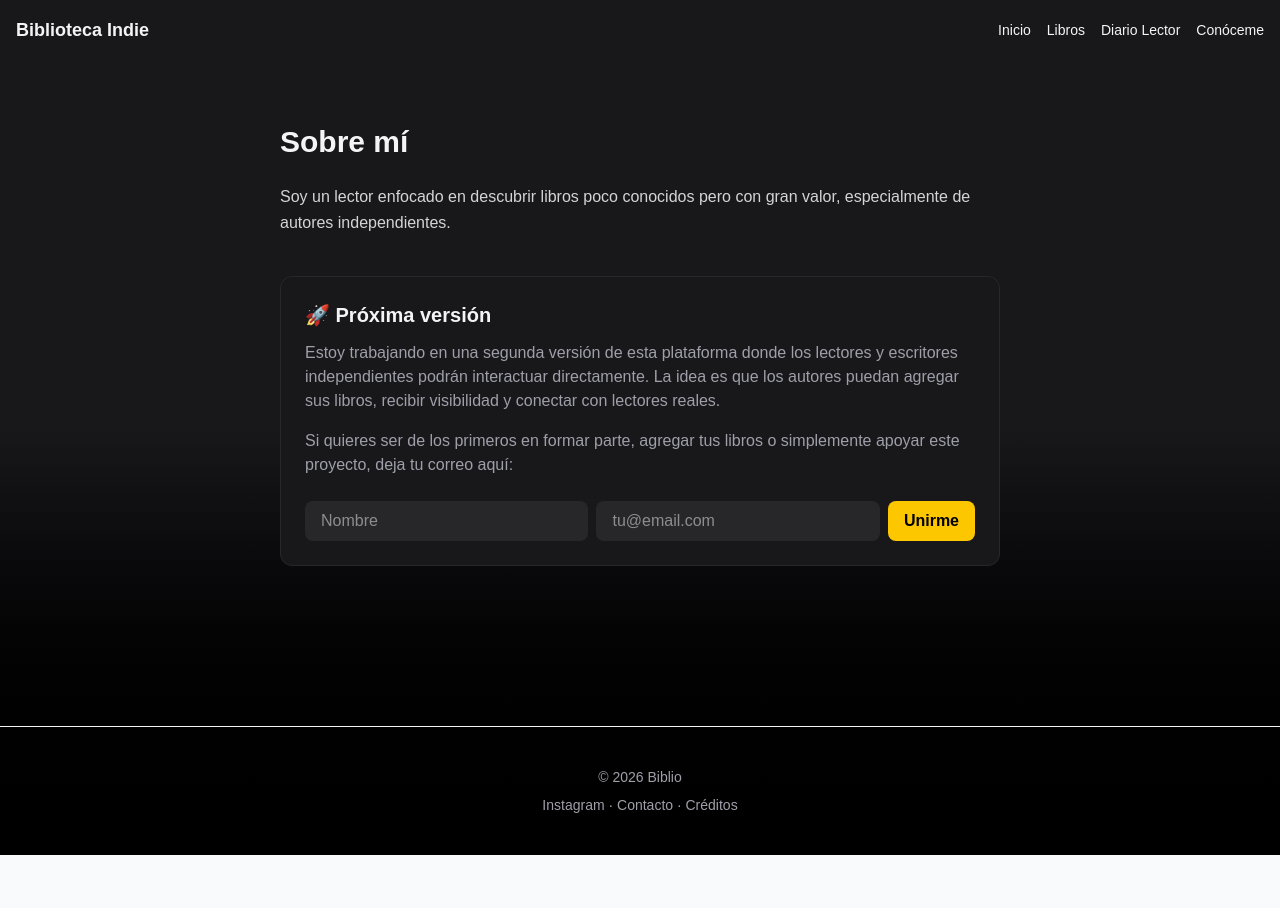
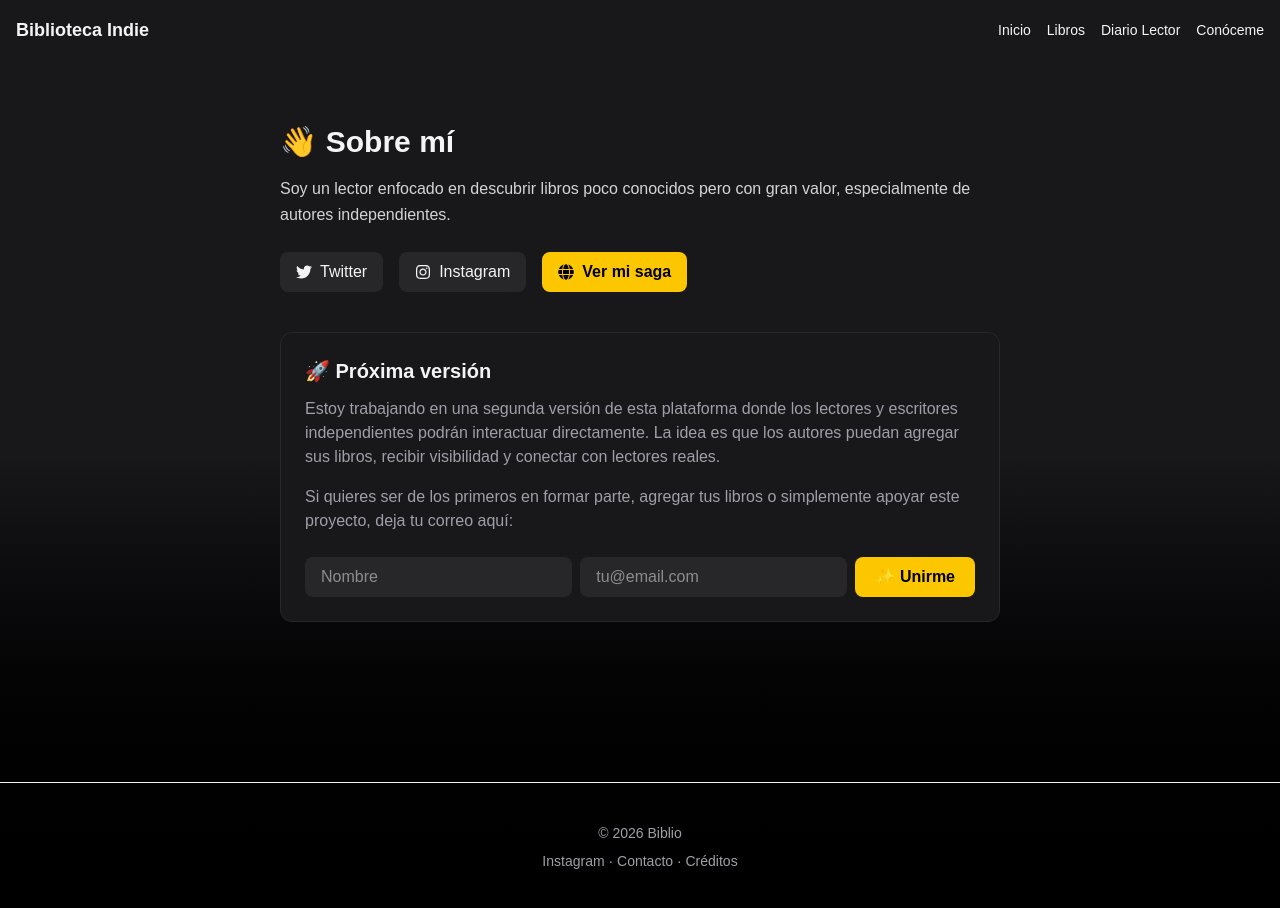
Before and after one commit to decaosyletras/biblio, a Next.js app: page /conoceme in a window 1280 px wide. Shown: the top 908 px of the page. Before the commit the page ends 855 px from the top, so only its background shows below. Built offline with nearby package versions, Linux system fonts and the light colour scheme.

Commit message:
regresar y colores

```diff
--- a/app/conoceme/page.tsx
+++ b/app/conoceme/page.tsx
@@ -1,6 +1,7 @@
 "use client"
 
 import { useState } from "react"
+import { FaTwitter, FaInstagram, FaGlobe } from "react-icons/fa"
 
 export default function ConocemePage() {
   const [error, setError] = useState("")
@@ -46,16 +47,46 @@ export default function ConocemePage() {
   return (
     <section className="py-16 px-6 max-w-3xl mx-auto text-zinc-100">
 
-      <h1 className="text-3xl font-bold mb-6">
-        Sobre mí
+      {/* HEADER */}
+      <h1 className="text-3xl font-bold mb-4">
+        👋 Sobre mí
       </h1>
 
-      <p className="text-zinc-300 leading-relaxed">
+      <p className="text-zinc-300 leading-relaxed mb-6">
         Soy un lector enfocado en descubrir libros poco conocidos pero con
         gran valor, especialmente de autores independientes.
       </p>
 
-      {/* 🔥 NUEVA SECCIÓN */}
+      {/* REDES + SAGA */}
+      <div className="flex flex-wrap items-center gap-4 mb-10">
+
+        <a
+          href="https://twitter.com/TU_USUARIO"
+          target="_blank"
+          className="flex items-center gap-2 px-4 py-2 bg-zinc-800 rounded-lg hover:bg-zinc-700 transition"
+        >
+          <FaTwitter /> Twitter
+        </a>
+
+        <a
+          href="https://instagram.com/TU_USUARIO"
+          target="_blank"
+          className="flex items-center gap-2 px-4 py-2 bg-zinc-800 rounded-lg hover:bg-zinc-700 transition"
+        >
+          <FaInstagram /> Instagram
+        </a>
+
+        <a
+          href="https://tu-saga.com"
+          target="_blank"
+          className="flex items-center gap-2 px-4 py-2 bg-yellow-400 text-black rounded-lg font-semibold hover:bg-yellow-300 transition"
+        >
+          <FaGlobe /> Ver mi saga
+        </a>
+
+      </div>
+
+      {/* BLOQUE FUTURO */}
       <div className="mt-10 p-6 bg-zinc-900 rounded-xl border border-zinc-800">
 
         <h2 className="text-xl font-semibold mb-3">
@@ -101,9 +132,9 @@ export default function ConocemePage() {
 
             <button
               type="submit"
-              className="px-4 py-2 bg-yellow-400 text-black rounded-lg font-semibold hover:bg-yellow-300 transition"
+              className="px-5 py-2 bg-yellow-400 text-black rounded-lg font-semibold hover:bg-yellow-300 transition"
             >
-              Unirme
+              ✨ Unirme
             </button>
 
             {error && (
--- a/app/layout.tsx
+++ b/app/layout.tsx
@@ -1,6 +1,8 @@
 import "./globals.css"
 import Navbar from "@/components/Navbar"
 import Footer from "@/components/Footer"
+import BackWrapper from "@/components/BackWrapper"
+import FloatingBack from "@/components/FloatingBack"
 
 export default function RootLayout({
   children,
@@ -12,7 +14,8 @@ export default function RootLayout({
       <body>
         <div className="bg-gradient-to-b from-zinc-900 via-zinc-900 to-black text-zinc-100 min-h-screen">
           <Navbar />
-          {children}
+            <FloatingBack />
+            {children}
           <Footer />
         </div>
       </body>
--- a/app/libros/[slug]/page.tsx
+++ b/app/libros/[slug]/page.tsx
@@ -116,7 +116,14 @@ export default async function Page({ params }: any) {
                   return (
                     <span
                       key={m}
-                      className="text-xs bg-zinc-800 px-3 py-1 rounded-full border border-zinc-700"
+                      className="text-xs px-3 py-1 rounded-full
+                        bg-zinc-900
+                        text-yellow-400
+                        border border-yellow-500/40
+                        shadow-[0_0_8px_rgba(234,179,8,0.25)]
+                        hover:shadow-[0_0_12px_rgba(234,179,8,0.4)]
+                        hover:bg-zinc-800
+                        transition-all duration-200"
                     >
                       {meta.label}
                     </span>
--- /dev/null
+++ b/components/BackButton.tsx
@@ -0,0 +1,24 @@
+"use client"
+
+import { useRouter } from "next/navigation"
+
+export default function BackButton() {
+  const router = useRouter()
+
+  const handleBack = () => {
+    if (window.history.length > 1) {
+      router.back()
+    } else {
+      router.push("/")
+    }
+  }
+
+  return (
+    <button
+      onClick={handleBack}
+      className="flex items-center gap-2 text-sm text-zinc-400 hover:text-white transition mb-6"
+    >
+      ← Regresar
+    </button>
+  )
+}
--- /dev/null
+++ b/components/BackWrapper.tsx
@@ -0,0 +1,12 @@
+"use client"
+
+import { usePathname } from "next/navigation"
+import BackButton from "./BackButton"
+
+export default function BackWrapper() {
+  const pathname = usePathname()
+
+  if (pathname === "/") return null
+
+  return <BackButton />
+}
--- /dev/null
+++ b/components/FloatingBack.tsx
@@ -0,0 +1,48 @@
+"use client"
+
+import { useRouter, usePathname } from "next/navigation"
+import { useEffect, useState } from "react"
+
+export default function FloatingBack() {
+  const router = useRouter()
+  const pathname = usePathname()
+  const [visible, setVisible] = useState(false)
+
+  useEffect(() => {
+    const handleScroll = () => {
+      setVisible(window.scrollY > 100)
+    }
+
+    handleScroll() // inicial
+    window.addEventListener("scroll", handleScroll)
+
+    return () => window.removeEventListener("scroll", handleScroll)
+  }, [])
+
+  const handleBack = () => {
+    if (window.history.length > 1) {
+      router.back()
+    } else {
+      router.push("/")
+    }
+  }
+
+  if (pathname === "/") return null
+
+  return (
+    <button
+      onClick={handleBack}
+      className={`
+        fixed bottom-6 left-6 z-50
+        w-10 h-10 rounded-full
+        bg-zinc-800/80 backdrop-blur
+        text-white flex items-center justify-center
+        hover:bg-zinc-700 transition
+        shadow-lg
+        ${visible ? "opacity-100" : "opacity-0 pointer-events-none"}
+      `}
+    >
+      ←
+    </button>
+  )
+}
--- a/components/TagBar.tsx
+++ b/components/TagBar.tsx
@@ -1,4 +1,14 @@
 "use client"
+
+import {
+  Zap,
+  Brain,
+  Heart,
+  Swords,
+  Globe,
+  BookOpen,
+  Layers,
+} from "lucide-react"
 
 const wordFixes: Record<string, string> = {
   tematica: "temática",
@@ -16,6 +26,17 @@ function formatLabel(text: string) {
     .replace(/^./, (c) => c.toUpperCase())
 }
 
+// 🔥 mapa de iconos
+const iconMap: Record<string, any> = {
+  ritmo: Zap,
+  complejidad: Brain,
+  cargaEmocional: Heart,
+  conflicto: Swords,
+  worldbuilding: Globe,
+  accesibilidad: BookOpen,
+  profundidadTematica: Layers,
+}
+
 export default function TagBar({
   label,
   level,
@@ -26,19 +47,23 @@ export default function TagBar({
   text: string
 }) {
   const percentage = (level / 3) * 100
+  const Icon = iconMap[label] || Zap // fallback
 
   return (
     <div className="flex items-center gap-4">
 
-      {/* 🔤 nombre */}
-      <span className="w-34 text-sm text-zinc-400">
-        {formatLabel(label)}
-      </span>
+      {/* 🔤 icono + nombre */}
+      <div className="w-40 flex items-center gap-2 text-zinc-400">
+        <Icon className="w-4 h-4 text-blue-400" />
+        <span className="text-sm">
+          {formatLabel(label)}
+        </span>
+      </div>
 
       {/* 🔥 barra */}
       <div className="flex-1 h-2 bg-zinc-700 rounded">
         <div
-          className="h-2 bg-yellow-400 rounded"
+          className="h-2 bg-yellow-400 rounded transition-all duration-300"
           style={{ width: `${percentage}%` }}
         />
       </div>
--- a/data/metrics.ts
+++ b/data/metrics.ts
@@ -30,4 +30,9 @@ export const metricsCatalog = [
   { id: "pasadoorigenes", label: "Pasado / orígenes" },
   { id: "misticismo", label: "Misticismo" },
   { id: "existencial", label: "Existencial" },
+
+  { id: "inmortalidad", label: "Inmortalidad" },
+  { id: "soledad", label: "Soledad" },
+  { id: "redencion", label: "Redencion" },
+  { id: "dragones", label: "Redencion" },
 ]
--- a/package.json
+++ b/package.json
@@ -14,7 +14,8 @@
     "lucide-react": "^1.8.0",
     "next": "16.2.3",
     "react": "19.2.4",
-    "react-dom": "19.2.4"
+    "react-dom": "19.2.4",
+    "react-icons": "^5.6.0"
   },
   "devDependencies": {
     "@tailwindcss/postcss": "^4.2.2",
```
Also changed, not shown: 1 other file (tests, documents, lock files or other folders).
